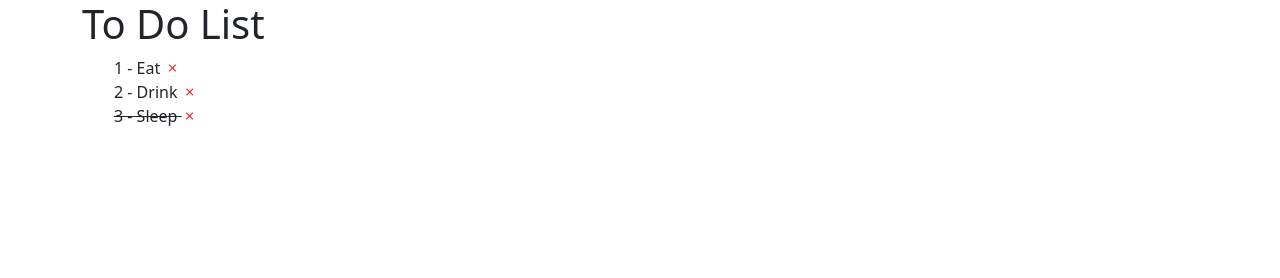
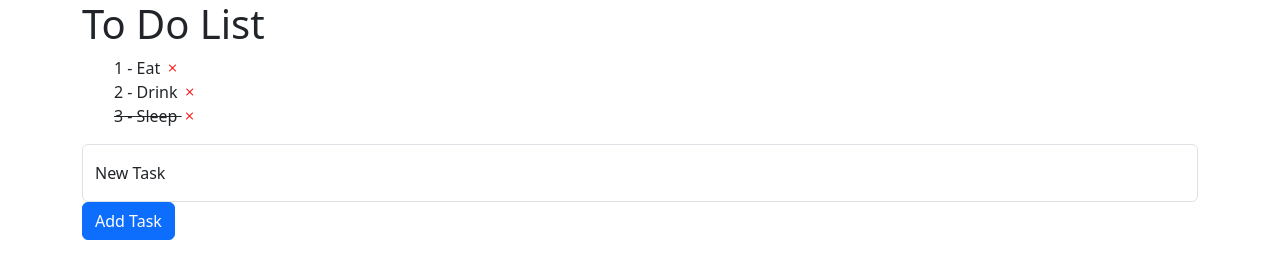
Before and after one commit to Marco-Guarnera/vue-todolist, a plain HTML site: page index.html in a window 1280 px wide. Drawn offline with nearby package versions, Linux system fonts and the light colour scheme.

Commit message:
Completed Add Task

```diff
--- a/css/style.css
+++ b/css/style.css
@@ -47,8 +47,7 @@ ul {
     text-decoration: line-through;
 }
 
-/* Icons */
-
+/* Icon */
 .bi-x {
     cursor: pointer;
     color: #F00;
--- a/index.html
+++ b/index.html
@@ -33,6 +33,12 @@
                         <li :class="{completed: task.done}" v-for="(task, i) in toDoList">{{i + 1}} -
                             {{task.txt}} <i class="bi bi-x" @click="deleteTask(i)"></i></li>
                     </ul>
+                    <div class="form-floating">
+                        <input type="text" class="form-control" id="task" placeholder="New Task" v-model="newTask.txt"
+                            @keyup.enter="addTask(newTask)">
+                        <label for="task">New Task</label>
+                    </div>
+                    <button type="button" class="btn btn-primary" @click="addTask(newTask)">Add Task</button>
                 </div>
             </div>
         </div>
--- a/js/script.js
+++ b/js/script.js
@@ -3,6 +3,10 @@
 const app = Vue.createApp({
     name: "Vue To Do List",
     data: () => ({
+        newTask: {
+            txt: "",
+            done: false
+        },
         toDoList: [
             {
                 txt: "Eat",
@@ -21,8 +25,18 @@ const app = Vue.createApp({
         ]
     }),
     methods: {
-        deleteTask(i) {
-            this.toDoList.splice(i, 1);
+        addTask(newTask) {
+            this.toDoList.push(newTask);
+            this.clearNewTask();
+        },
+        clearNewTask() {
+            this.newTask = {
+                txt: "",
+                done: false
+            }
+        },
+        deleteTask(task) {
+            this.toDoList.splice(task, 1);
         }
     }
 });
```
